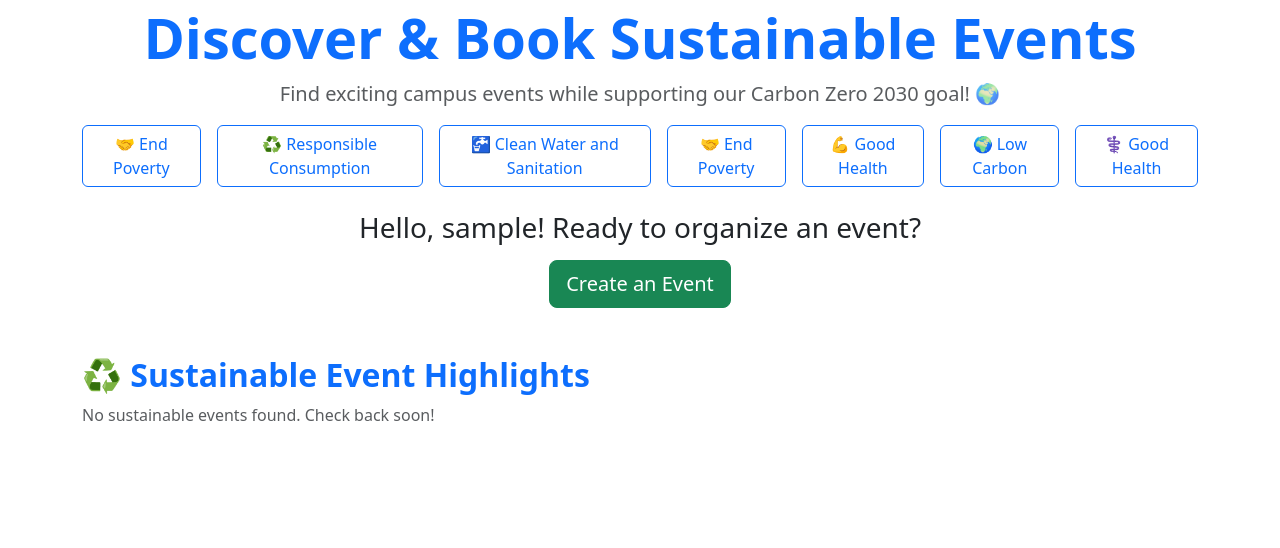
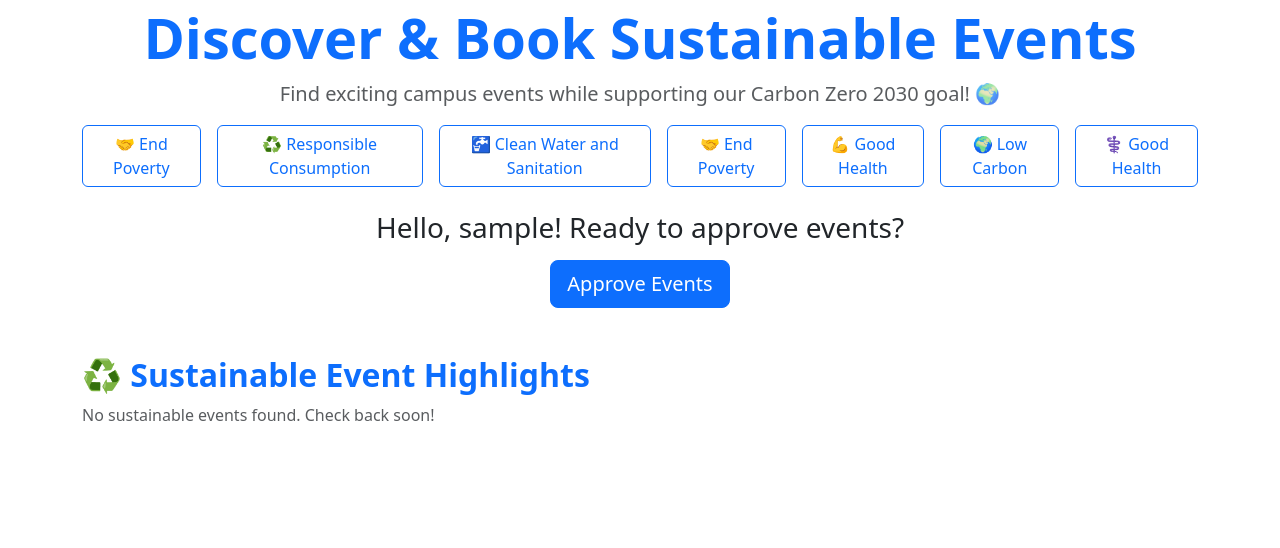
Before and after one commit to ms1498/groupSoftwareProject, a Django app: page / in a window 1280 px wide. Shown: the part 127-675 px from the top of the page. Run offline with Django 5.2, Linux system fonts and the light colour scheme; the visitor is signed in with stand-in values (Sample User, id 1); data that the repository does not hold is empty; some libraries are stand-ins or nearby versions.

Commit message:
Changing page based on permissions
I changed the buttons on the page based on weather a user has the correct permissions

```diff
--- a/app/templates/home.html
+++ b/app/templates/home.html
@@ -21,9 +21,15 @@
     </div>
 
         <div class="mt-4 text-center">
-            {% if user.is_authenticated %}
+            {%if user.is_authenticated and perms.app.approve_event%}
+            <h3 class="mb-3">Hello, {{ user.username }}! Ready to approve events?</h3>
+            <a href="{% url 'organise' %}" class="btn btn-primary btn-lg">
+                <i class="bi bi-calendar-plus"></i> Approve Events
+            </a>
+
+            {%elif user.is_authenticated and perms.app.create_events%}
                 <h3 class="mb-3">Hello, {{ user.username }}! Ready to organize an event?</h3>
-                <a href="{% url 'organise' %}" class="btn btn-success btn-lg">
+                <a href="{% url 'organise' %}" class="btn btn-primary btn-lg">
                     <i class="bi bi-calendar-plus"></i> Create an Event
                 </a>
 
```
